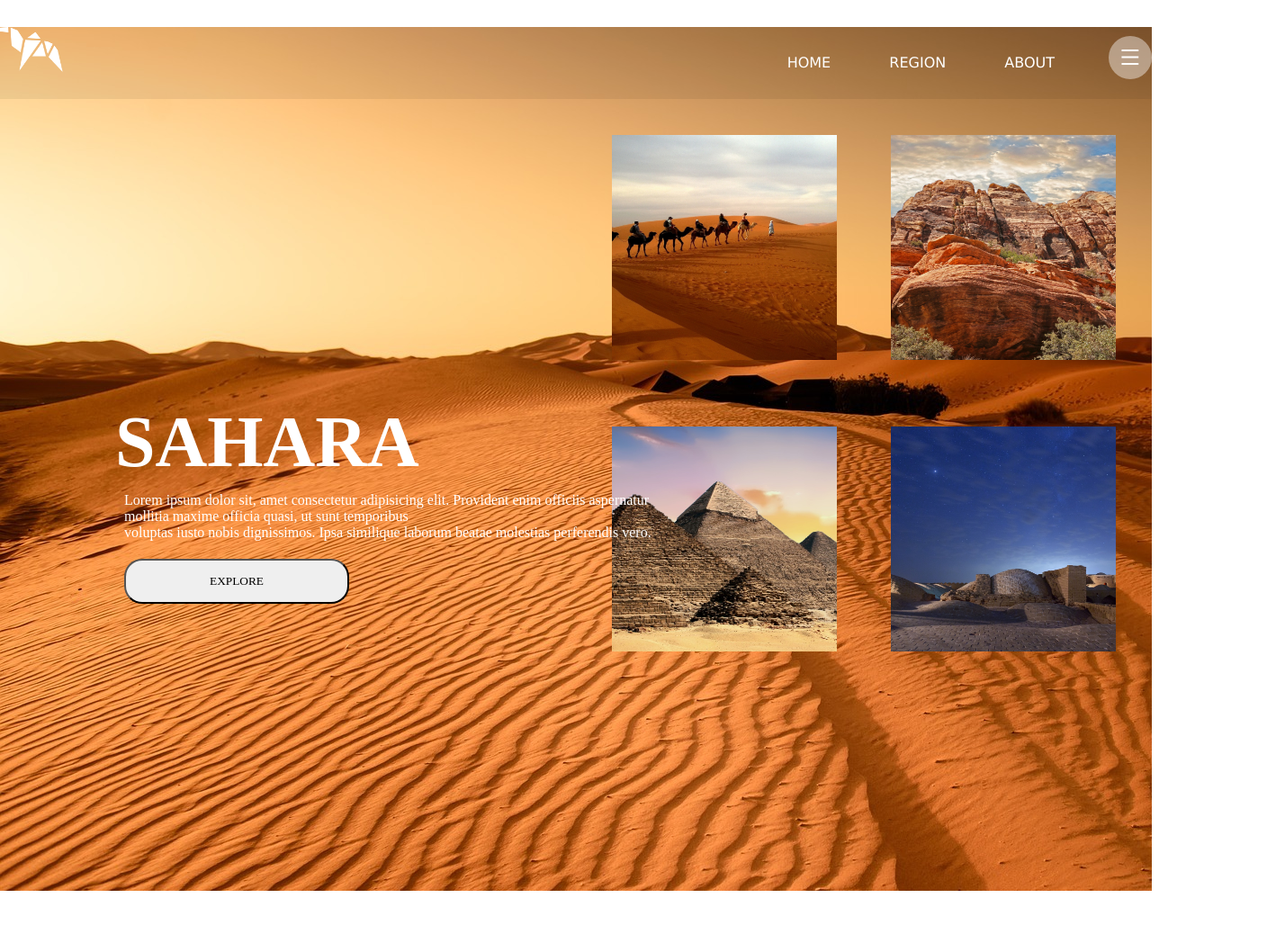
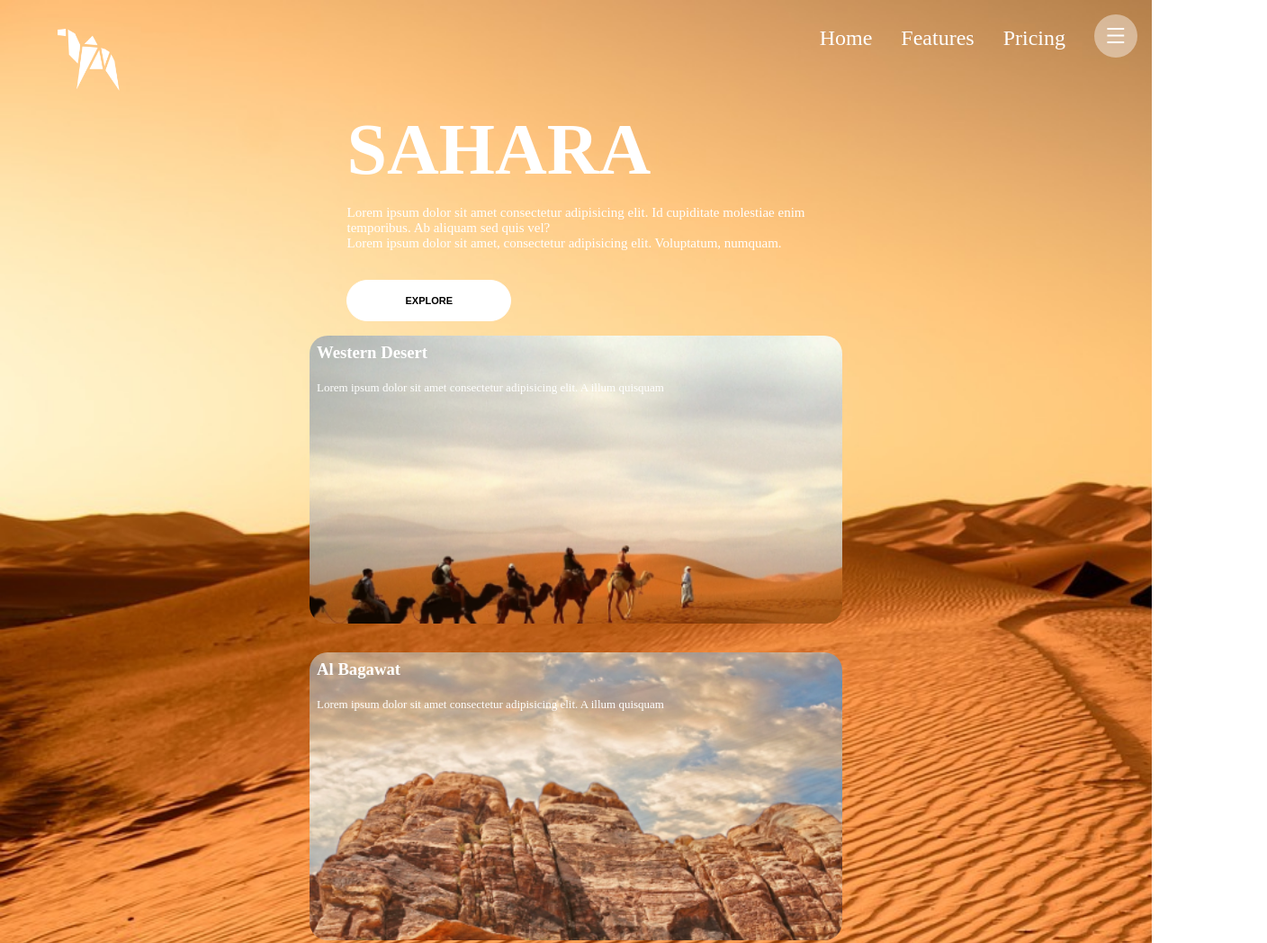
Before and after one commit to kanganereshmaanil/css6, a plain HTML site: page index.html in a window 1280 px wide. Shown: the top 1048 px of the page at 90% size, 1408 px wide, since content can reach past the window. Before the commit the page ends 990 px from the top, so only its background shows below. Drawn offline with Linux system fonts and the light colour scheme.

Commit message:
First Commit

```diff
--- a/index.html
+++ b/index.html
@@ -8,61 +8,69 @@
     <link rel="stylesheet" href="style.css">
 </head>
 <body>
- <div id="main">
     <nav>
-        <img src="../logo.png" alt="" width="70" height="50">
-        <img src="../menu.png" alt="" class="bar">
+        <div id="nav_left">
+
+            <img src="../logo.png" alt="logo" />
+          </a>
+        </div>
+        <div id="nav_right">
           <ul>
-            <li><a href="#">HOME</a></li>
-            <li><a href="#">REGION</a></li>
-            <li><a href="#">ABOUT</a></li>
+            <li>
+              <a href="#">Home</a>
+            </li>
+            <li>
+              <a href="#">Features</a>
+            </li>
+            <li>
+              <a href="#">Pricing</a>
+            </li>
+            <li>
+              <img src="../menu.png" alt="Menu" />
+            </li>
           </ul>
+        </div>
       </nav>
-         <div class="upper">
-      <div class="main">
-<div class="modi">
-    <img src="../pic-1.png" alt="" width="250px" height="250px">
-</div>
-<div class="modi">
-    <img src="../pic-2.png" alt="" width="250px" height="250px" >
+      <div id="container">
+        <div id="part_A">
+          <div>
+              <span>SAHARA</span>
+              <p>
+                Lorem ipsum dolor sit amet consectetur adipisicing elit. Id cupiditate
+                molestiae enim <br />
+                temporibus. Ab aliquam sed quis vel? <br />
+                Lorem ipsum dolor sit amet, consectetur adipisicing elit. Voluptatum,
+                numquam.
+              </p>
+              <button id="exp_btn" onclick="window.close()">EXPLORE</button>
           </div>
         </div>
-      <div class="main2">
-<div class="modi">
-    <img src="../pic-3.png" alt="" width="250px" height="250px">
+        <div id="part_B">
+          <div class="box" id="box1">
+            <div class="box_text">
+              <h3>Western Desert</h3>
+              <span>Lorem ipsum dolor sit amet consectetur adipisicing elit. A illum quisquam</span>
             </div>
-<div class="modi">
-    <img src="../pic-4.png" alt="" width="250px" height="250px">
+          </div>
+          <div class="box" id="box2">
+            <div class="box_text">
+              <h3>Al Bagawat</h3>
+              <span>Lorem ipsum dolor sit amet consectetur adipisicing elit. A illum quisquam</span>
+            </div>
+          </div>
+          <div class="box" id="box3">
+            <div class="box_text">
+              <h3>Pyramids Of Giza</h3>
+              <span>Lorem ipsum dolor sit amet consectetur adipisicing elit. A illum quisquam</span>
+            </div>
+          </div>
+          <div class="box" id="box4">
+            <div class="box_text">
+              <h3>Kalahari Desert</h3>
+              <span>Lorem ipsum dolor sit amet consectetur adipisicing elit. A illum quisquam</span>
             </div>
           </div>
         </div>
-
-  <div class="saha">
-    <h1 class="white">SAHARA</h1>
-    <p class="white2">Lorem ipsum dolor sit, amet consectetur adipisicing elit. Provident enim officiis aspernatur <br> mollitia maxime officia quasi, ut sunt temporibus <br> voluptas iusto nobis dignissimos. Ipsa similique laborum beatae molestias perferendis vero.</p>
-  <button class="white3">
-    EXPLORE
-  </button>
-</div>
-
-
-
-
-
-
-
-
-
-
-
-
-
-
-
-
-
-
-
       </div>
 </body>
 </html>
--- a/style.css
+++ b/style.css
@@ -1,99 +1,220 @@
 *{
-margin: 0;
-padding: 0;
-font-family: verdana;
+    padding: 0px;
+    margin: 0px;
 }
-#main{
-    width: 100%;
-    height: 120vh;
-    background-image:url(shara\ desert.jpg);
-    background: cover;
-    max-width: 1400px;
+/* Body */
+body{
+    background:url(../shara\ desert.jpg);
+    background-size: cover;
+}
+/* Navbar */
+.navbar{
+    background-color: transparent;
+    overflow: hidden;
+}
+#nav_left{
+    display: inline-block;
+    margin: 1rem 0rem 0rem 3rem;
+}
+#nav_left img{
+    width: 69px;
+    height:69px;
+    padding: 1rem;
+    transition: width 1s,height 1s;
+}
+#nav_right{
+    display: inline;
+    float: right;
+}
+#nav_right ul{
+    list-style: none;
+    display: flex;
+    align-items: center;
+}
+#nav_right li{
+    text-align: center;
+    display: inline;
+    margin: 1rem;
+}
+#nav_right a{
+    text-decoration: none;
+    text-align: center;
+    font-size: 1.5rem;
+    color: white;
+    transition:font-size 1s;
+}
+/* Body Container*/
+#container{
+    display: grid;
+    grid-template-columns: repeat(2,auto);
+}
+
+/* Container Part A (LEFT) */
+#part_A{
+    display: flex;
+    align-items: center;
+    justify-content: center;
+}
+
+#part_A span{
+    font-size: 80px;
+    color: white;
+    font-weight: bold;
+    transition:font-size 1s;
+}
+#part_A p{
+    color: white;
+    font-size: 15px;
+    margin: 1rem 0px;
+    transition:font-size 1s;
+}
+#exp_btn{
+    background-color: white;
+    font-size: 11px;
+    font-weight: bold;
+    border: 1px solid white;
+    padding: 1rem 4rem;
+    border-radius: 30px;
+    margin-top: 1rem;
+    cursor: pointer;
+    transition:font-size 1s;
+}
+/* Container Part B (RIGHT) */
+#part_B{
+    display: grid;
+    grid-template-columns: repeat(2,auto);
+}
+
+.box{
+    margin: 1rem;
+    width: 17rem;
+    height: 17rem;
+    position: relative;
+    transition: width 1s,height 1s, bottom 1s,position 1s;
+}
+.box::before{
+    content:' ';
+    position: absolute;
+    top:0px;
+    right:0px;
+    left:0px;
+    bottom:0px;
+    background-repeat:no-repeat;
+    border-radius: 20px;
+    background-position: center;
+    opacity: 90%;
+}
+#box1::before{
+    background: url("../pic-1.png");
+    background-size:cover;
+}
+#box2::before{
+    background: url("../pic-2.png");
+    background-size:cover;
+}
+#box3::before{
+    background: url("../pic-3.png");
+    background-size:cover;
+}
+#box4::before{
+    background: url("../pic-4.png");
+    background-size:cover;
+}
+.box_text{
+    position: relative;
+    color: white;
+    margin: 0.5rem;
+}
+.box_text span{
+    display: inline-block;
+    font-size: 13px;
+    line-height: 1.5rem;
+    margin-top: 1rem;
+}
+/* Animation */
+#nav_left img:hover{
+    width: 90px;
+    height:90px;
+}
+#nav_right a:hover{
+    font-size: 2rem;
+}
+.box:hover{
+    width: 18rem;
+    height: 18rem;
+    position: relative;
+    bottom: 1rem;
+}
+#exp_btn:hover{
+    font-size: 25px;
+}
+#part_A p:hover{
+    font-size: 18px;
+}
+#part_A span:hover{
+    font-size: 100px;
+}
+/* Media Query */
+@media only screen and (max-width:1290px) and (min-width:851px){
+
+    #container{
+        display: grid;
+        grid-template-columns: repeat(1,auto);
+    }
+    #part_B{
+        display: grid;
+        grid-template-columns: repeat(1,auto);
+        justify-content: center;
+    }
+    .box{
+        margin: 1rem;
+        width: 37rem;
+        height: 20rem;
+    }
+    #box4::before{
+        background-size: cover;
+        background-position: bottom;
+        background-repeat: no-repeat;
+    }
+}
+@media only screen and (max-width:850px) and (min-width:600px){
+    #container{
+        display: grid;
+        grid-template-columns: repeat(1,auto);
+    }
+    #part_B{
+        display: grid;
+        grid-template-columns: repeat(1,auto);
+        justify-content: center;
+    }
+    .box{
+        margin: 1rem;
+        width: 17rem;
+        height: 17rem;
+    }
+    #nav_right ul{
+        display: block;
+    }
+    .box::before{
+        background-repeat:no-repeat;
+    }
 
 }
-@media screen and (max-width: 856px)
-.main{
-    width:100%;
-    display:block
+@media only screen and (max-width:599px) and (min-width:100px){
+    #container{
+        display: grid;
+        grid-template-columns: repeat(1,auto);
+    }
 
+    #nav_right{
+        float: none;
+    }
+    #part_B{
+        display: grid;
+        grid-template-columns: repeat(1,auto);
+        justify-content: center;
+    }
+    .box::before{
+        background-repeat:no-repeat;
+    }
 }
-
-nav{
-    width: 100%;
-    height: 80px;
-background-color: #0001;
-line-height: 80px;
-margin-top: 30px;
-}
-nav ul{
-    float: right;
-    margin-right: 30px;
-}
-
-
-nav ul li{
-    list-style: none;
-    display: inline-block;
-}
-
-nav ul li a{
-    text-decoration: none;
-    color: white;
-    padding: 30px;
-}
-nav ul li:hover{
-background-color: yellowgreen;
-}
-.bar{
-    float: right;
-    margin-top: 10px;
-}
-.main{
-    display: flex;
-    flex-wrap: nowrap;
-    margin: 10px;
-
-}
-.main2{
-    display: flex;
-    flex-wrap: nowrap;
-    margin: 10px;
-
-}
-.upper{
-    float: right;
-
-}
-
-.modi:hover{
-transform: translate(-10px);
-}
-
-
-.modi{
-
-    border-radius: 20px;
-    margin: 30px;
-}
-.white{
-    font-size: 80px;
-    color: white;
-    font-family: 'Times New Roman', Times, serif;
-}
-.white2{
-    color: white;
-    margin: 10px;
-    font-family: 'Times New Roman', Times, serif;
-}
-.white3{
-    width: 250px;
-    height: 50px;
-    border-radius: 20px;
-    margin: 10px;
-    font-family: 'Times New Roman', Times, serif;
-}
-.saha{
-    position: relative;
-    left: 10%;
-    top: 35%;
-}
```
Lines whose indentation alone changed are shown as unchanged.
